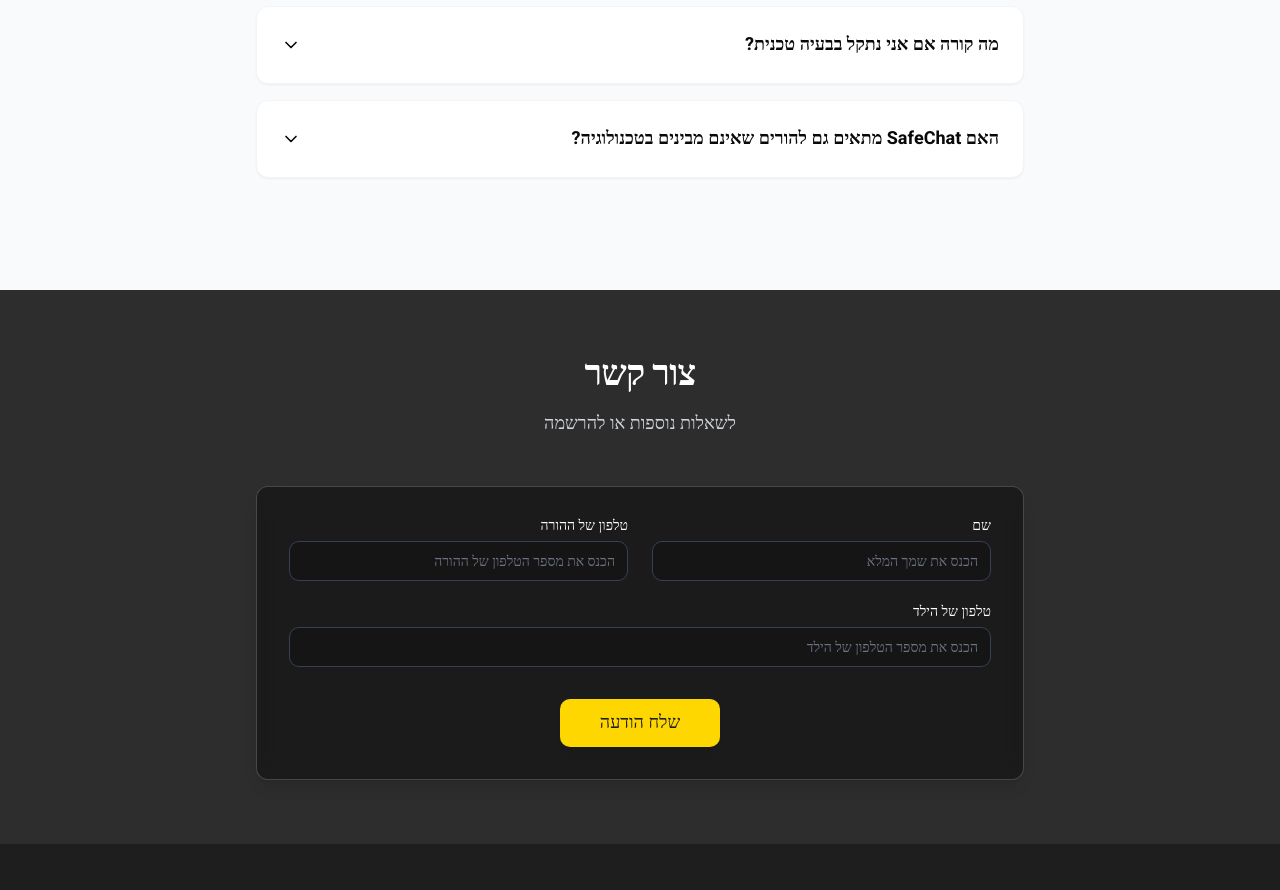
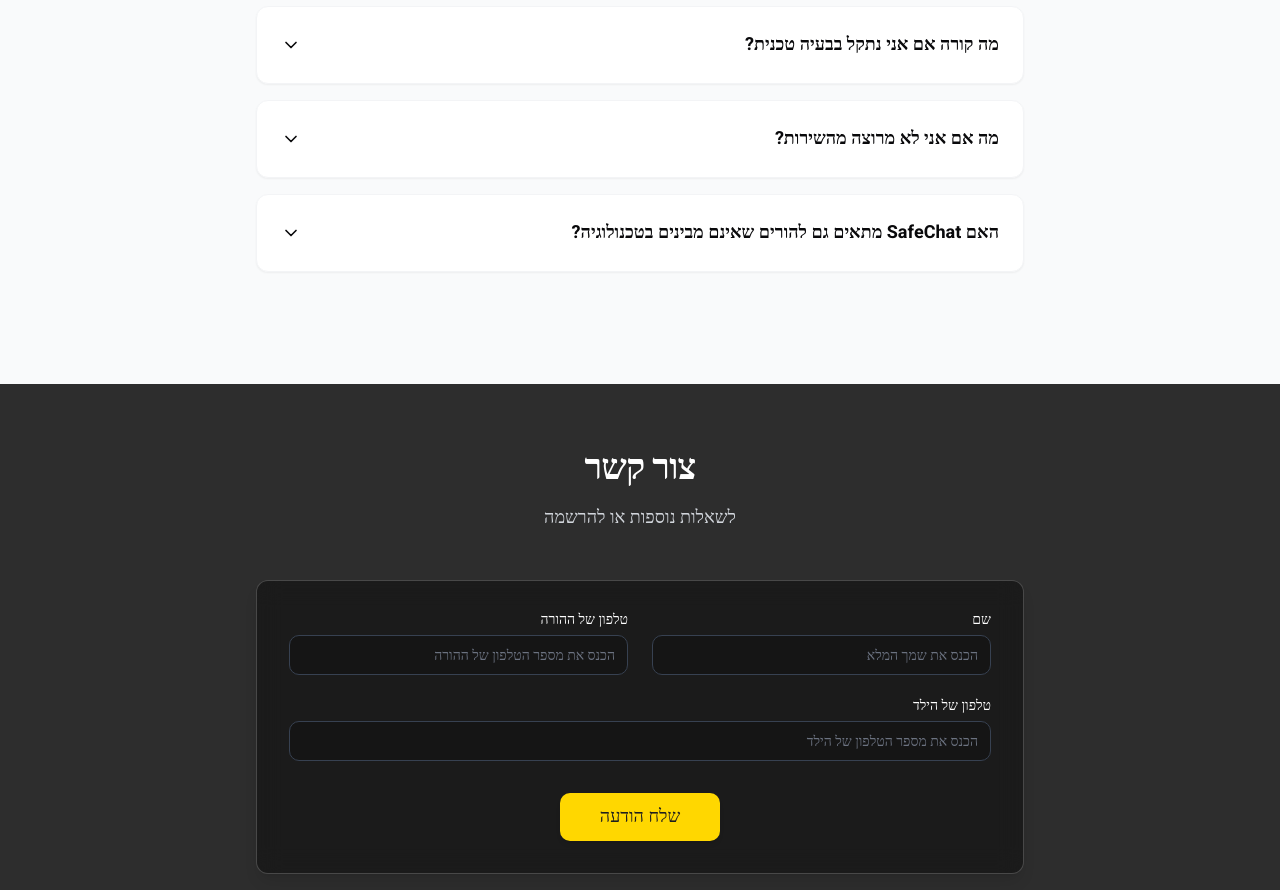
Before and after one commit to eliavgalant/safe-chat, a React (Vite) app: page / in a window 1280 px wide. Shown: the part 5940-6830 px from the top of the page. Built offline with nearby package versions, Linux system fonts and the light colour scheme.

Commit message:
Reverted to edit edt-ab192bd3-0937-4dd4-8048-f1bf0dc02d35: "Refactor CTA sections
Removed redundant CTA sections, keeping only the essential one."

```diff
--- a/src/components/FAQ.tsx
+++ b/src/components/FAQ.tsx
@@ -1,3 +1,4 @@
+
 import { useEffect, useRef, useState } from 'react';
 import { ChevronDown } from 'lucide-react';
 
@@ -41,6 +42,10 @@ const faqs = [
   {
     question: "מה קורה אם אני נתקל בבעיה טכנית?",
     answer: "צוות התמיכה שלנו זמין 24/7 ומוכן לסייע בכל שאלה או תקלה."
+  },
+  {
+    question: "מה אם אני לא מרוצה מהשירות?",
+    answer: "ניתן לבטל את השירות בכל עת, אך רוב ההורים מוצאים בו פתרון יעיל להגנה על ילדיהם."
   },
   {
     question: "האם SafeChat מתאים גם להורים שאינם מבינים בטכנולוגיה?",
```
